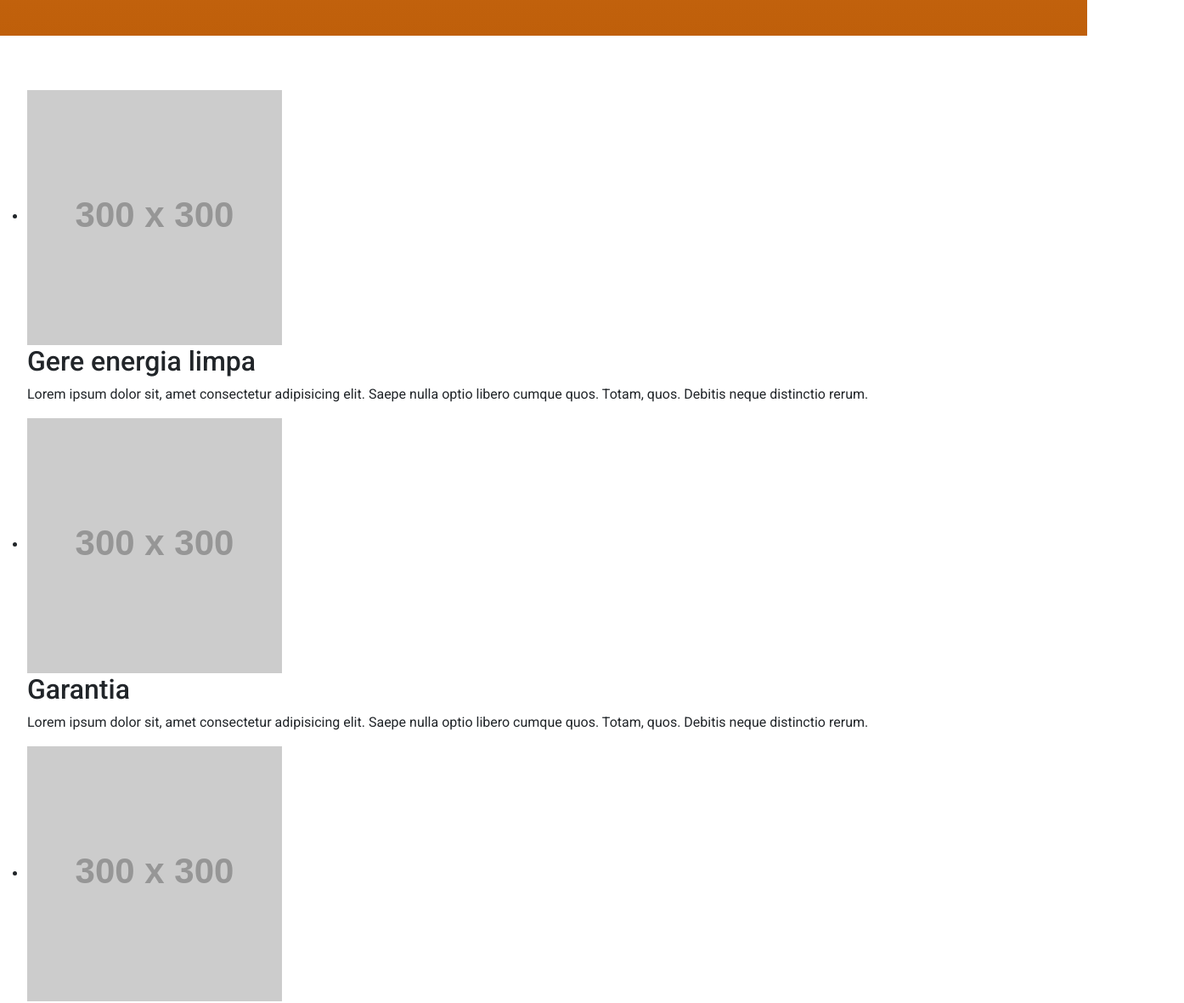
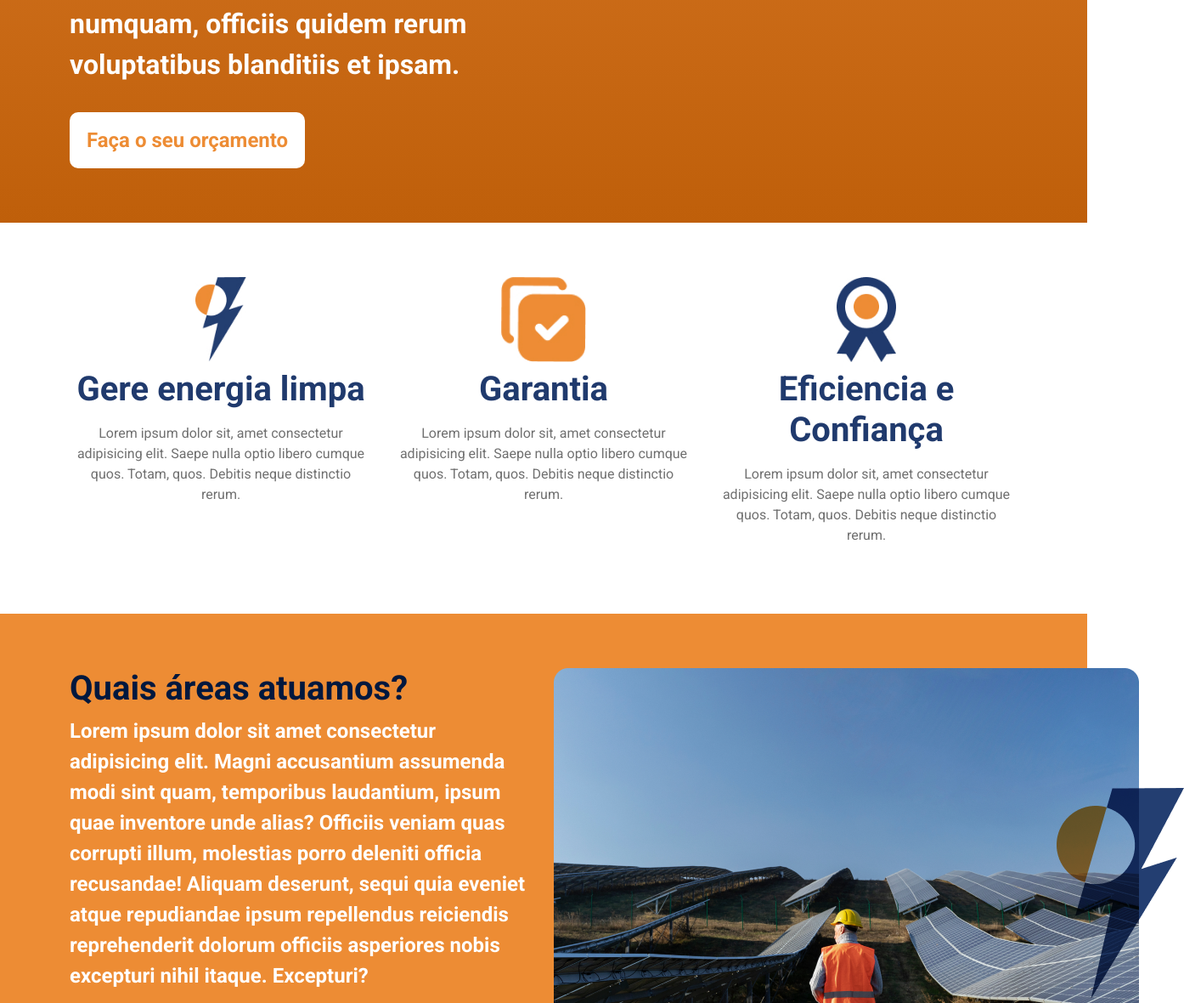
Before and after one commit to yamatopotter/a2energiasolar, a plain HTML site: page index.html in a window 1280 px wide. Shown: the part 1620-2800 px from the top of the page at 85% size, 1394 px wide, since content can reach past the window. Drawn offline with nearby package versions, Linux system fonts and the light colour scheme; placeholder pictures from the web are drawn by us.

Commit message:
wip: add quais areas atuamos

```diff
--- a/assets/css/style.scss
+++ b/assets/css/style.scss
@@ -6,6 +6,27 @@ body {
 
 section {
   padding: 4rem 0;
+}
+
+.btn-cta {
+  padding: 15px 20px;
+  background-color: #fff;
+  color: #ed8c34;
+  font-weight: bold;
+  text-decoration: none;
+  font-size: 1.5rem;
+  border-radius: 10px;
+  margin-top: 2rem;
+  display: block;
+  width: fit-content;
+}
+
+.navbar {
+  background: linear-gradient(90deg, #223d70, #00183e);
+  .nav-link {
+    color: #fff;
+    font-weight: bold;
+  }
 }
 
 #intro {
@@ -42,4 +63,49 @@ section {
     font-weight: 900;
     font-size: 6rem;
   }
+
+  p {
+    color: #fff;
+    font-size: 2rem;
+    font-weight: bold;
+  }
+
+  img {
+    width: 100%;
+  }
 }
+
+#about-energy {
+  h2 {
+    color: #203a6d;
+    font-size: 2.5rem;
+    font-weight: bold;
+  }
+
+  p {
+    color: #707070;
+  }
+
+  img {
+    height: 100px;
+    width: auto;
+    display: block;
+    margin: 0 auto;
+  }
+}
+
+#working-area {
+  background-color: #ed8c34;
+
+  h1 {
+    color: #00183E;
+    font-size: 2.5rem;
+    font-weight: bold;
+  }
+
+  p {
+    color: #fff;
+    font-size: 1.5rem;
+    font-weight: bold;
+  }
+}
--- a/index.html
+++ b/index.html
@@ -23,9 +23,11 @@
   </head>
   <body>
     <header>
-      <nav class="navbar navbar-expand-lg bg-body-tertiary">
+      <nav class="navbar navbar-expand-lg">
         <div class="container">
-          <a class="navbar-brand" href="#">A2 Energia e Soluções</a>
+          <a class="navbar-brand" href="#"
+            ><img src="./assets/img/navbar_brand.svg"
+          /></a>
           <button
             class="navbar-toggler"
             type="button"
@@ -90,66 +92,75 @@
                 asperiores! Voluptates numquam, officiis quidem rerum
                 voluptatibus blanditiis et ipsam.
               </p>
-              <a href="#">Faça seu orçamento</a>
+              <a href="#" class="btn-cta">Faça o seu orçamento</a>
+            </div>
+            <div class="col-6">
+              <img
+                src="./assets/img/img_sobre.png"
+                alt="Foto do Arthur Soares, um homem branco, com óculos redondos, barba curta, camisa social branca com a logo da empresa ao seu lado."
+              />
             </div>
           </div>
-        </div>
-
-        <div class="col-6">
-          <img
-            src="https://placehold.co/300x300"
-            alt="Foto do Arthur Soares, um homem branco, com óculos redondos, barba curta, camisa social branca com a logo da empresa ao seu lado."
-          />
         </div>
       </section>
 
       <section id="about-energy">
-        <ul>
-          <li>
-            <img src="https://placehold.co/300x300" />
+        <div class="container">
+          <div class="row">
+            <div class="col-4 d-flex flex-column gap-2 text-center">
+              <img src="./assets/img/thunder.jpg" />
               <h2>Gere energia limpa</h2>
               <p>
                 Lorem ipsum dolor sit, amet consectetur adipisicing elit. Saepe
                 nulla optio libero cumque quos. Totam, quos. Debitis neque
                 distinctio rerum.
               </p>
-          </li>
+            </div>
 
-          <li>
-            <img src="https://placehold.co/300x300" />
+            <div class="col-4 d-flex flex-column gap-2 text-center">
+              <img src="./assets/img/check.jpg" />
               <h2>Garantia</h2>
               <p>
                 Lorem ipsum dolor sit, amet consectetur adipisicing elit. Saepe
                 nulla optio libero cumque quos. Totam, quos. Debitis neque
                 distinctio rerum.
               </p>
-          </li>
+            </div>
 
-          <li>
-            <img src="https://placehold.co/300x300" />
+            <div class="col-4 d-flex flex-column gap-2 text-center">
+              <img src="./assets/img/medal.jpg" />
               <h2>Eficiencia e Confiança</h2>
               <p>
                 Lorem ipsum dolor sit, amet consectetur adipisicing elit. Saepe
                 nulla optio libero cumque quos. Totam, quos. Debitis neque
                 distinctio rerum.
               </p>
-          </li>
-        </ul>
+            </div>
+          </div>
+        </div>
       </section>
 
       <section id="working-area">
+        <div class="container">
+          <div class="row">
+            <div class="col-6">
               <h1>Quais áreas atuamos?</h1>
               <p>
                 Lorem ipsum dolor sit amet consectetur adipisicing elit. Magni
-          accusantium assumenda modi sint quam, temporibus laudantium, ipsum
-          quae inventore unde alias? Officiis veniam quas corrupti illum,
-          molestias porro deleniti officia recusandae! Aliquam deserunt, sequi
-          quia eveniet atque repudiandae ipsum repellendus reiciendis
-          reprehenderit dolorum officiis asperiores nobis excepturi nihil
-          itaque. Excepturi?
+                accusantium assumenda modi sint quam, temporibus laudantium,
+                ipsum quae inventore unde alias? Officiis veniam quas corrupti
+                illum, molestias porro deleniti officia recusandae! Aliquam
+                deserunt, sequi quia eveniet atque repudiandae ipsum repellendus
+                reiciendis reprehenderit dolorum officiis asperiores nobis
+                excepturi nihil itaque. Excepturi?
               </p>
+            </div>
 
-        <img src="https://placehold.co/300x300" />
+            <div class="col-6">
+              <img src="./assets/img/img_area_atuacao.png" />
+            </div>
+          </div>
+        </div>
       </section>
 
       <section id="step-adquire-energy">
```
Also changed, not shown: assets/css/style.css, assets/img/check.jpg (added), assets/img/img_area_atuacao.png (added), assets/img/img_sobre.jpg (added), assets/img/img_sobre.png (added), assets/img/medal.jpg (added), assets/img/navbar_brand.svg (added), assets/img/thunder.jpg (added), 1 other file. Lines whose indentation alone changed are shown as unchanged.
